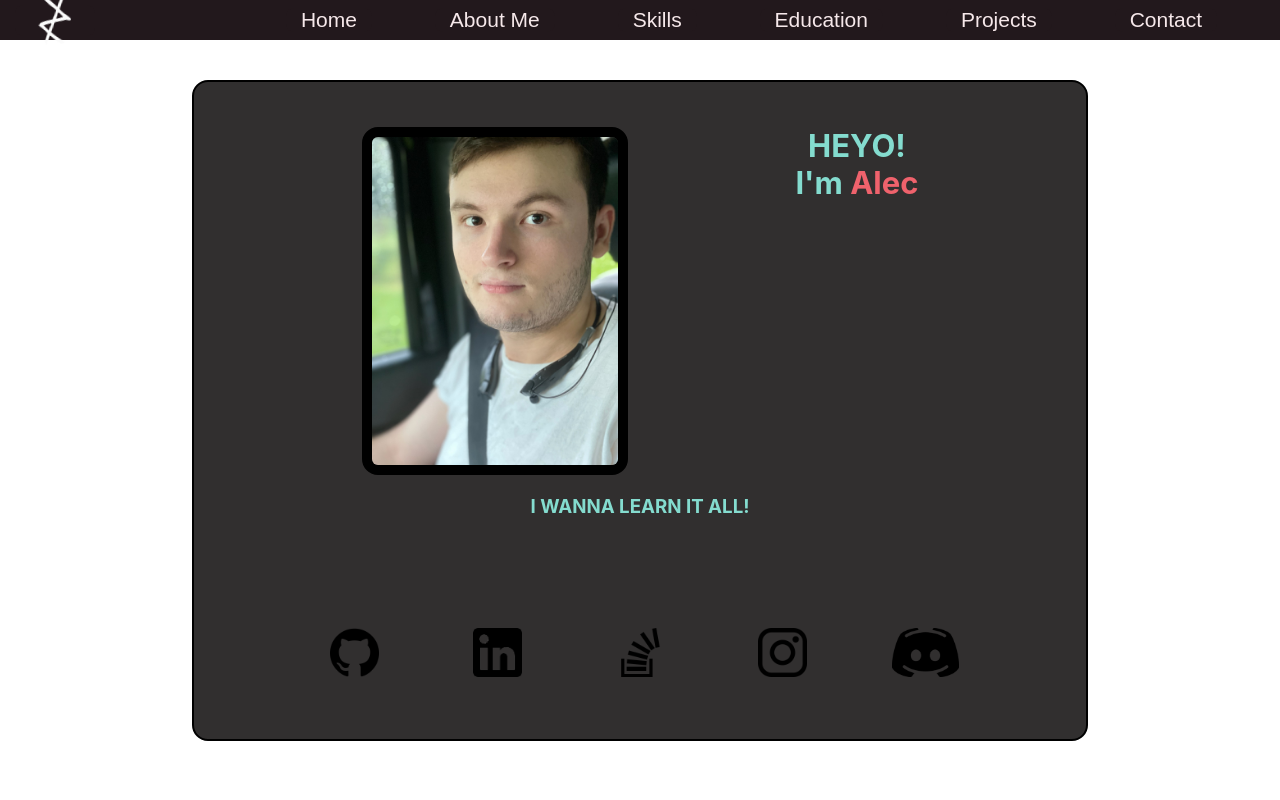
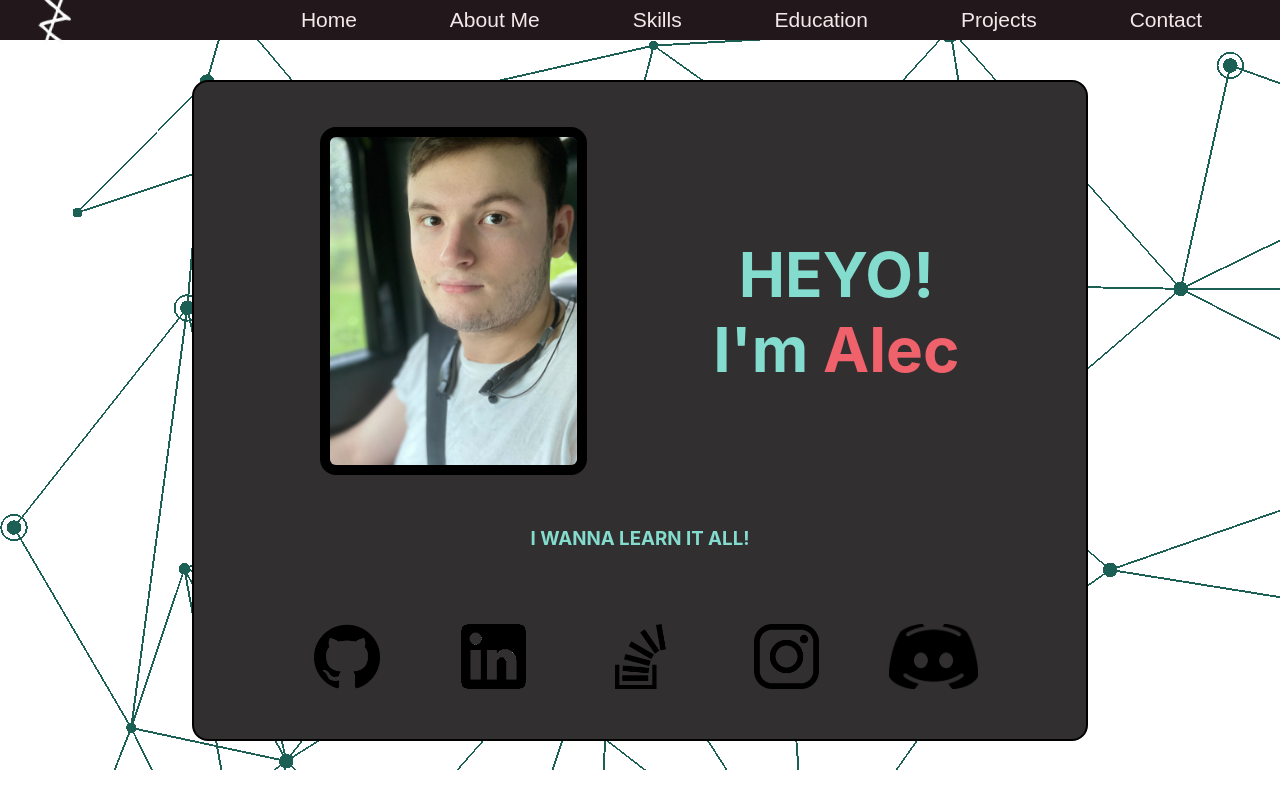
Before and after one commit to AlecRuin/AlecHarvey, a React (Create React App) app: page / in a window 1280 px wide. Built offline with nearby package versions, Linux system fonts and the light colour scheme.

Commit message:
finished up homepage.

```diff
--- a/src/App.css
+++ b/src/App.css
@@ -1,5 +1,6 @@
 .App {
   text-align: center;
+  background-image: url("./images/hipsternodeimage.png");
 }
 .primary-text-color{
   color: #84DCCF;
@@ -28,7 +29,6 @@ button{
   border: 0px;
   padding: 0px 15px;
   font-size: calc(5px + 2vmin);
-  /* background-color: #3b3838; */
   background-color: #22181c;
   border-radius: .5rem;
   color: #F6E8EA;
@@ -62,6 +62,13 @@ nav{
 .App-link {
   color: #61dafb;
 }
+.half-height{
+  height: 50%;
+}
+h1{
+  margin: 0;
+  margin-top: 45%;
+}
 .large-box{
   height: 50%;
   margin-top: 5%;
@@ -70,13 +77,12 @@ nav{
 }
 .small-box{
   padding: 0px 10%;
-  height: 15%;
+  height: 10%;
   width: 100%;
 }
 #picture{
   border: 10px solid black;
   border-radius: 1rem;
-  color: whi;
 }
 .home-div{
   height: 100%;
@@ -84,10 +90,13 @@ nav{
   flex-wrap: wrap;
   justify-content: space-evenly;
 }
-@media only screen and (max-width:800px) {
+@media only screen and (max-width:1030px) {
   #picture{
     width: 70%;
     height: 45%;
+  }
+  h1{
+    margin-top: 0;
   }
   .large-box{
     width: 70%;
@@ -96,19 +105,25 @@ nav{
     font-size: calc(15px + 2vmin);
   }
   .small-box{
-    padding: 0px 15%;
+    padding: 0;
+  }
+  .small-box li{
+    height: 30%;
   }
 }
 .small-box li{
-  width: 20%;
+  width: 15%;
+}
+a img{
   height: 100%;
+}
+ul li{
+  padding: 0px 10px;
 }
 ul{
   list-style: none;
   display: flex;
-}
-.icon img{
-  height: 50%;
+  justify-content: space-between;
 }
 .icon:hover{
   animation-name: fade-darker;
--- a/src/pages/home.js
+++ b/src/pages/home.js
@@ -4,39 +4,55 @@ import linkedin from "../images/linkedinicon.png"
 import stackoverflow from "../images/stackoverflowicon.png"
 import instagram from "../images/instagramicon.png"
 import discord from "../images/discordicon.png"
-import React, { useCallback, useEffect, useMemo, useState } from "react"
 const Homepage=()=>{
     const CopyToClipbard=()=>{
         navigator.clipboard.write("God#0002")
         alert("Discord username and tag copied to the clipboard! Visit Discord or use the app and add me as a friend!")
     }
-
+    const linksandalts=[
+        {
+            name:"github icon",
+            link:"https://github.com/AlecRuin",
+            img:github
+        },
+        {
+            name:"linkedin icon",
+            link:"https://www.linkedin.com/in/malik-harvey-206b7516a/",
+            img:linkedin
+        },
+        {
+            name:"stackoverflow icon",
+            link:"https://stackoverflow.com/users/10722819/alec",
+            img:stackoverflow
+        },
+        {
+            name:"instagram icon",
+            link:"https://www.instagram.com/malikharvey19/",
+            img:instagram
+        }
+    ]
+    const populatefooter=(index)=>{
+        console.log(index);
+        return(
+            <li>
+                <a className="icon" href={index.link} target="_blank" rel="noreferrer">
+                    <img src={index.img} alt={index.name}></img>
+                </a>
+            </li>
+        )
+    }
+    console.log(linksandalts);
     return(
         <div className="home-div">
             <img src={me} className="large-box" alt="profile of me" id="picture"></img>
-            <h1 className="large-box primary-text-color">HEYO!<br></br>I'm <span className="highlight-color">Alec</span></h1>
-            <h3 className="small-box primary-text-color">I WANNA LEARN IT ALL!</h3>
+            <div className="half-height large-box">
+                <h1 className="primary-text-color">HEYO!<br></br>I'm <span className="highlight-color">Alec</span></h1>
+            </div>
+            <div className="small-box">
+                <h3 className="primary-text-color">I WANNA LEARN IT ALL!</h3>
+            </div>
             <ul className="small-box">
-                <li>
-                    <a className="icon" href="https://github.com/AlecRuin" target="_blank" rel="noreferrer">
-                        <img src={github} alt="github icon"></img>
-                    </a>
-                </li>
-                <li>
-                    <a className="icon" href="https://www.linkedin.com/in/malik-harvey-206b7516a/" target="_blank" rel="noreferrer">
-                        <img src={linkedin} alt="linkedin icon"></img>
-                    </a>
-                </li>
-                <li>
-                    <a className="icon" href="https://stackoverflow.com/users/10722819/alec" target="_blank" rel="noreferrer">
-                        <img src={stackoverflow} alt="stackoverflow icon"></img>
-                    </a>
-                </li>
-                <li>
-                    <a className="icon" href="https://www.instagram.com/malikharvey19/" target="_blank" rel="noreferrer">
-                        <img src={instagram} alt="instagram icon"></img>
-                    </a>
-                </li>
+                {linksandalts.map(index=>(populatefooter(index)))}
                 <li>
                     <a className="icon">
                         <img src={discord} alt="discord icon" onClick={()=>CopyToClipbard()}></img>
```
Also changed, not shown: public/manifest.json, src/images/hipsternodeimage.png (added).
